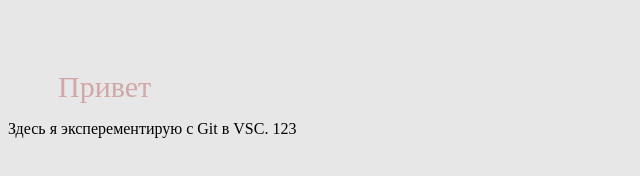
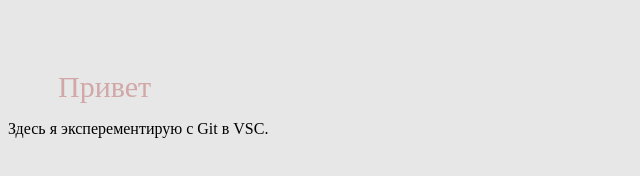
Before and after one commit to Camenout/training, a plain HTML site: page html/index.html in a window 1280 px wide. Shown: the full height of the page, 0-640 px from the left. Drawn offline with Linux system fonts and the light colour scheme.

Commit message:
Редактирование файла index.html

```diff
--- a/html/index.html
+++ b/html/index.html
@@ -8,6 +8,6 @@
 </head>
 <body>
     <header>Привет</header>
-    <p>Здесь я эксперементирую с Git в VSC. 123</p>
+    <p>Здесь я эксперементирую с Git в VSC.</p>
 </body>
 </html>
```
